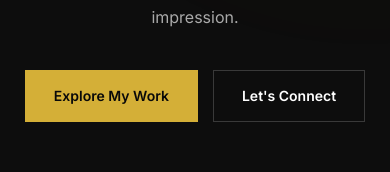
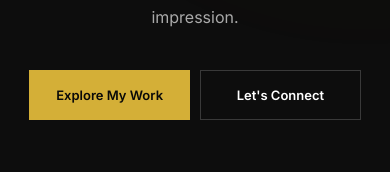
Before and after one commit to MohammadAminzaadeh/MohammadAminzaadeh.github.io, a plain HTML site: page index.html in a window 390 px wide. Shown: the part 368-540 px from the top of the page. Drawn offline with nearby package versions, Linux system fonts and the light colour scheme.

Commit message:
Update index.html

```diff
--- a/index.html
+++ b/index.html
@@ -1113,6 +1113,22 @@
 
         .hero-description {
           font-size: 16px;
+        }
+
+        .hero-buttons {
+          display: flex;
+          justify-content: center;
+          width: 85vw;
+          max-width: 380px;
+          margin-inline: auto;
+          gap: 10px;
+        }
+
+        .hero-buttons .btn {
+          flex: 1;
+          padding: 14px 8px;
+          font-size: 13px;
+          white-space: nowrap;
         }
 
         .portrait-frame {
```
